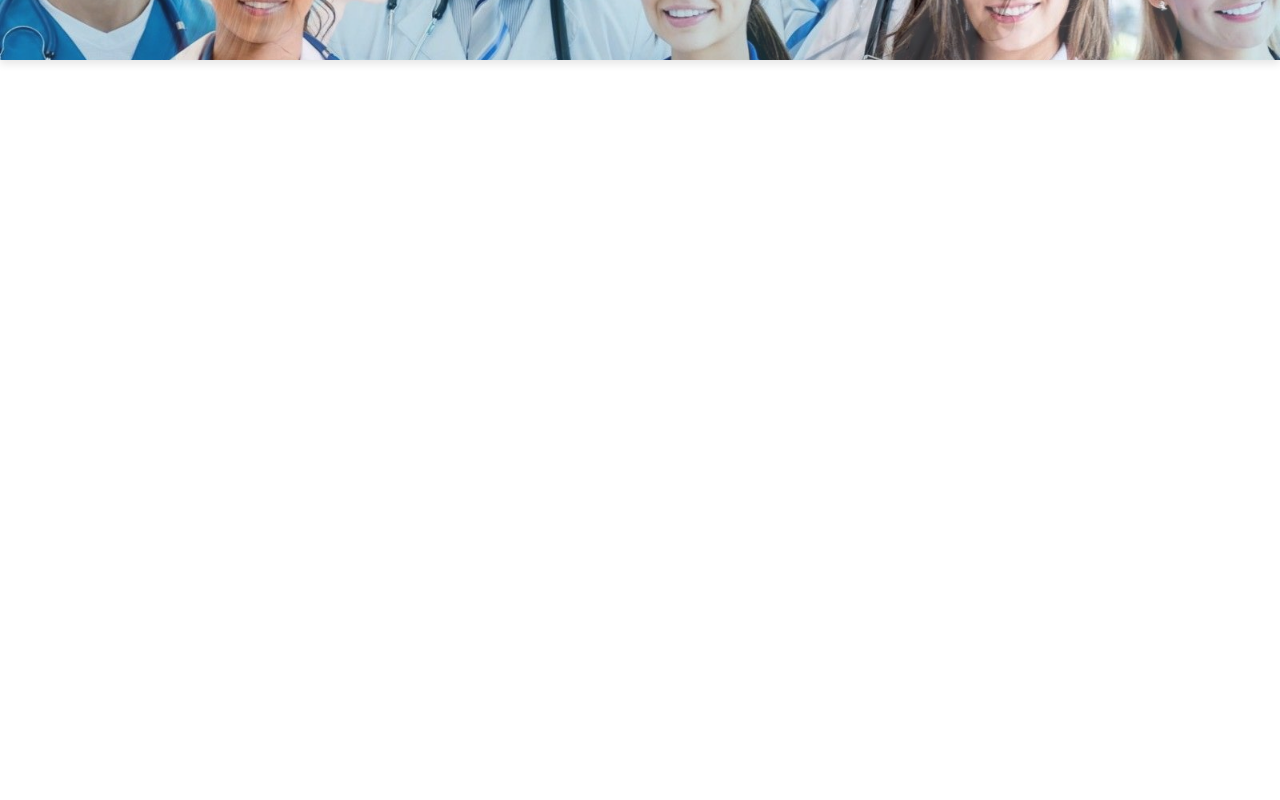
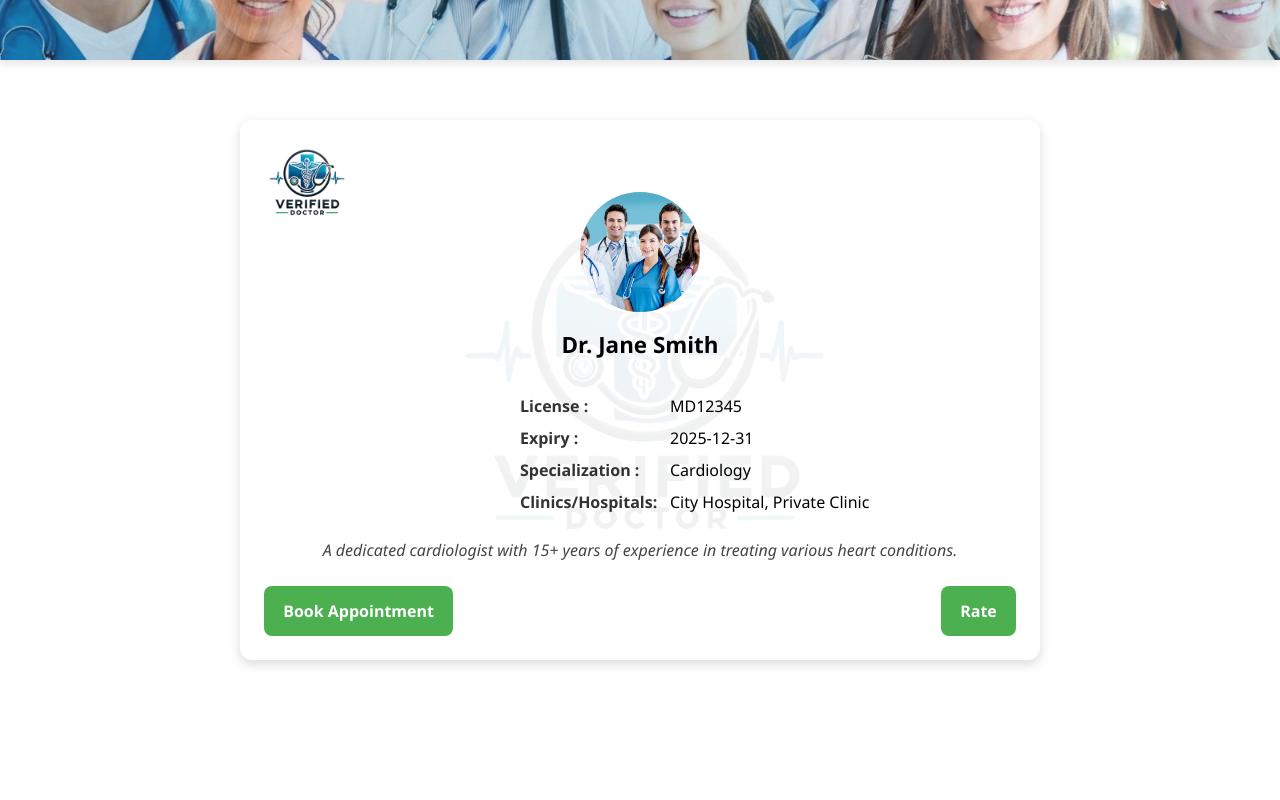
Before and after one commit to sandeepHiscope/VDrPreProduction, a React (Vite) app: page /doctorID in a window 1280 px wide. Shown: the part 340-1140 px from the top of the page. Built offline with nearby package versions, Linux system fonts and the light colour scheme.

Commit message:
Worked on DoctorID page.
This is the Landing page of the Doctor QR.

```diff
--- a/src/App.jsx
+++ b/src/App.jsx
@@ -17,6 +17,7 @@ import MainInsurance from "./pages/mainInsurancePage";
 import MainHeader from "./components/header";
 import Footer from "./components/footer";
 import VerifyDoc from "./pages/verifyDoc";
+import DoctorID from "./pages/doctorID";
 
 const App = () => {
   const [location, setLocation] = useState();
@@ -55,6 +56,7 @@ const App = () => {
             <Route path="/demoPage" element={<HomeDeliveryMedicine />} />
             <Route path="/doctorProfilePage" element={<DoctorProfilePage />} />
             <Route path="/mainInsurancePage" element={<MainInsurance />} />
+            <Route path="/doctorID" element={<DoctorID />} />
           </Routes>
         </div>
         <Footer />
--- a/src/components/header.jsx
+++ b/src/components/header.jsx
@@ -66,6 +66,9 @@ const MainHeader = () => {
             <Link to="/founderPage" className="nav-link">
               Founder Page
             </Link>
+            <Link to="/doctorID" className="nav-link">
+              doctorID
+            </Link>
             {/* <div className="nav-link">width :{windowWidth}px</div>remove this when pushing to production */}
             <button className="login-button-header" onClick={handleLoginClick}>
               Login/Signup
--- /dev/null
+++ b/src/pages/doctorID.css
@@ -0,0 +1,174 @@
+/* Doctor Card1 Styles */
+  .doctor-card1 {
+    max-width: 800px;
+    height: auto;
+    margin: 60px auto;
+    padding: 2rem 1.5rem 1.5rem;
+    border-radius: 12px;
+    box-shadow: 0 4px 12px rgba(0, 0, 0, 0.15);
+    font-family: 'Segoe UI', Tahoma, Geneva, Verdana, sans-serif;
+    position: relative;
+    display: flex;
+    flex-direction: column;
+    align-items: center;
+    box-sizing: border-box;
+    overflow: hidden; /* Show only within card */
+    z-index: 0;
+  }
+
+  /* ✅ Watermark applied using ::before */
+  .doctor-card1::before {
+    content: "";
+    position: absolute;
+    inset: 0;
+    background-image: url("../assets/Images/commonImg/VDrlogoBg.png");
+    background-repeat: no-repeat;
+    background-position: center;
+    background-size: 60%;
+    opacity: 0.06; /* Adjust to make it more or less visible */
+    z-index: 0;
+    pointer-events: none;
+  }
+
+  /* ✅ All content stays on top of the watermark */
+  .doctor-card1 > * {
+    position: relative;
+    z-index: 1;
+  }
+
+
+
+  .logo {
+    position: absolute;
+    top: 16px;
+    left: 16px;
+    width: 100px;
+    margin: 0px 0px 0px 0px;
+    padding: 0px 0px 0px 0px;
+    height: auto;
+  }
+
+  .doctor-img {
+    width: 120px;
+    height: 120px;
+    object-fit: cover;
+    border-radius: 50%;
+    margin-top: 2.5rem;
+  }
+
+  h2 {
+    margin: 1rem 0 0.5rem;
+    font-weight: 600;
+    font-size: 1.4rem;
+    text-align: center;
+  }
+
+  .details {
+    width: 100%;
+    margin-top: 1rem;
+    padding-left: 16rem;
+
+
+  }
+
+  .details p {
+    font-size: 1rem;
+    margin: 8px 0;
+    display: flex;
+    justify-content: start;
+    gap: 10px;
+    flex-wrap: wrap;
+    /* text-align: center; */
+
+  }
+
+  .details p strong {
+    min-width: 140px;
+    font-weight: 600;
+    color: #333;
+  }
+
+  .experience {
+    margin-top: 1rem;
+    font-style: italic;
+    color: #444;
+    width: 100%;
+    text-align: center;
+
+  }
+
+  .button-group {
+    display: flex;
+    justify-content: space-between;
+    width: 100%;
+    margin-top: 1.5rem;
+  }
+
+  .book-btn1{
+    padding: 0.6rem 1.2rem;
+    height: 50px;
+    border: none;
+    border-radius: 8px;
+    font-weight: 600;
+    background-color: #4caf50;
+    color: white;
+    cursor: pointer;
+    transition: background 0.2s;
+  }
+
+  .rate-btn1 {
+    margin-left: 10px;
+    /* margin-top: 1rem; */
+
+    padding: 0.6rem 1.2rem;
+    height: 50px;
+    border: none;
+    border-radius: 8px;
+    font-weight: 600;
+    background-color: #4caf50;
+    color: white;
+    cursor: pointer;
+    transition: background 0.2s;
+  }
+
+  .book-btn:hover,
+  .rate-btn:hover {
+    background-color: #3e8e41;
+  }
+
+  /* Responsive styles */
+  @media (max-width: 500px) {
+    .doctor-card {
+      max-width: 90%;
+      padding: 1.2rem;
+    }
+
+    .button-group {
+      flex-direction: column;
+      gap: 10px;
+    }
+
+    .book-btn1 {
+      width: 100%;
+    }
+    .rate-btn1 {
+      width: 100%;
+    }
+
+    .logo {
+      width: 100px;
+    }
+
+    .doctor-img {
+      width: 100px;
+      height: 100px;
+    }
+    .details {
+        width: 100%;
+        margin-top: 1rem;
+        padding-left: 6rem;
+    }
+    .details p strong {
+      min-width: 120px;
+    }
+  }
--- /dev/null
+++ b/src/pages/doctorID.jsx
@@ -0,0 +1,38 @@
+import React from "react";
+import "./doctorID.css"; // Assuming you have a CSS file for styling
+
+const DoctorID = () => {
+  const doctor = {
+    name: "Dr. Jane Smith",
+    license: "MD12345",
+    expiry: "2025-12-31",
+    specialization: "Cardiology",
+    clinics: "City Hospital, Private Clinic",
+    experience: "A dedicated cardiologist with 15+ years of experience in treating various heart conditions.",
+    image: "src/assets/Images/headerImages/doc.jpg"
+  };
+
+  return (
+    <div className="doctor-card1">
+      <img src="src/assets/Images/commonImg/VDrlogoBg.png" alt="Logo" className="logo" />
+      <img src={doctor.image} alt={doctor.name} className="doctor-img" />
+      <h2>{doctor.name}</h2>
+
+      <div className="details">
+        <p><strong>License          :</strong> {doctor.license}</p>
+        <p><strong>Expiry           :</strong> {doctor.expiry}</p>
+        <p><strong>Specialization   :</strong> {doctor.specialization}</p>
+        <p><strong>Clinics/Hospitals:</strong> {doctor.clinics}</p>
+      </div>
+
+      <p className="experience">{doctor.experience}  </p>
+
+      <div className="button-group">
+        <button className="book-btn1">Book Appointment</button>
+        <button className="rate-btn1">Rate</button>
+      </div>
+    </div>
+  );
+};
+
+export default DoctorID;
```
Also changed, not shown: src/assets/Images/commonImg/VDrlogoBg.png (added).
